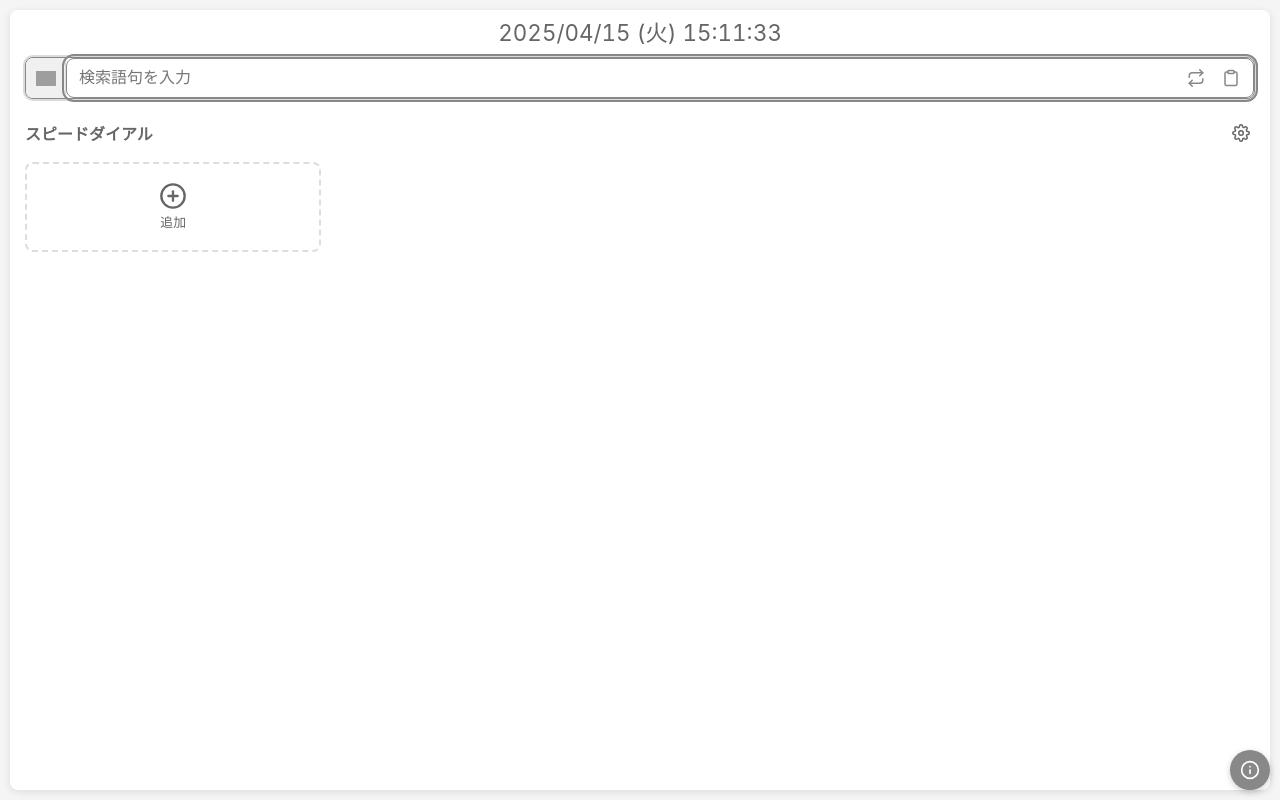
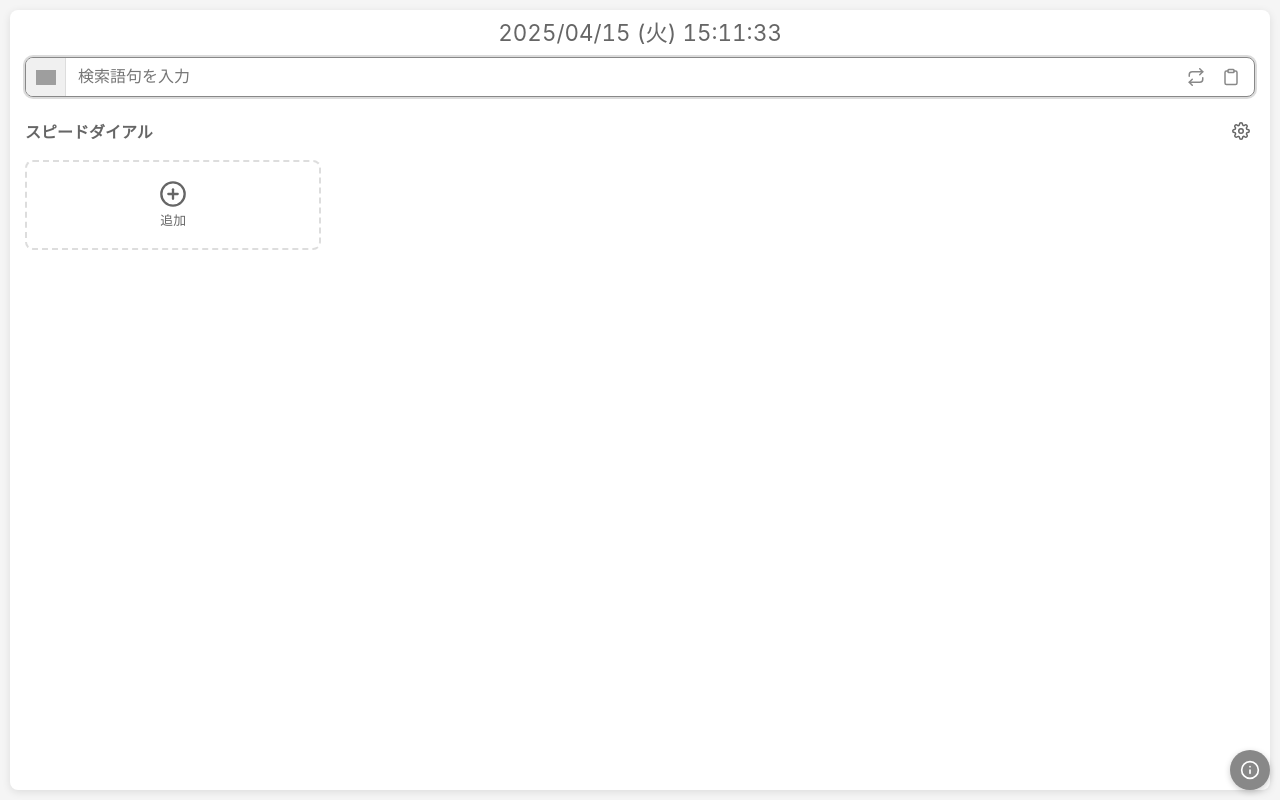
Before and after one commit to HTaE0213/MyStartpageApp, a website: page public/index.html in a window 1280 px wide. Drawn offline with nearby package versions, Linux system fonts and the light colour scheme; grey boxes are pictures that could not be loaded.

Commit message:
Update style.css

```diff
--- a/public/style.css
+++ b/public/style.css
@@ -234,39 +234,22 @@ body {
 
 /* ★ 検索入力欄の左パディングを調整して、エンジン表示とかぶらないように */
 .search-input {
-  padding-left: 48px;
-  /* 左側にスペースを確保 */
+  flex-grow: 1;
+  /* padding: 10px 126px 10px 48px; */ /* ← パディングは調整が必要 */
+  padding: 10px 12px 10px 12px;   /* ★ コンテナ内部のパディングに変更 (左右12px、上下10px) */
+  font-size: 16px;
+  /* border: 1px solid var(--border-color); */ /* ★ border を削除 */
+  border: none;                         /* ★ 明示的に border: none を指定 */
+  /* border-radius: 8px; */               /* ★ border-radius はコンテナ側で管理 */
+  transition: color 0.3s ease, background-color 0.3s ease; /* ★ transition 対象を変更 */
+  outline: none;                        /* ★ outline を完全に削除 */
+  /* outline-offset: 2px; */             /* ★ outline-offset を削除 */
+  min-width: 0;
+  background-color: transparent;        /* ★ 背景色を透明に */
+  color: var(--text-color);             /* ★ 文字色を明示的に設定 */
+  width: 100%;                          /* ★ 幅を100%に (flex-grow と併用) */
 }
 
-.search-input {
-  flex-grow: 1;
-  padding: 10px 115px 10px 12px;
-  /* ★ 右パディング調整 (ボタン3つ分想定) */
-  font-size: 16px;
-  border: 1px solid var(--border-color);
-  border-radius: 8px;
-  transition: border-color 0.3s ease, box-shadow 0.3s ease,
-    outline-color 0.3s ease;
-  /* ★ outline-color も transition 対象に */
-  outline: 2px solid transparent;
-  /* ★ 通常時は透明なアウトラインを用意 */
-  outline-offset: 2px;
-  /* ★ アウトラインを少し外側に */
-}
-
-/* ★ 通常のフォーカス時のスタイル (青色のアウトライン) */
-.search-input:focus {
-  border-color: var(--primary-color);
-  /* フォーカス時にボーダー色も変える (任意) */
-  outline-color: var(--primary-color);
-  /* ★ 通常フォーカスは設定した色 (例: グレー系) */
-}
-
-/* ★ フォールバック時に検索ボックスのアウトラインを変更するスタイル */
-.search-input.fallback-active {
-  outline-color: #e53935;
-  /* ★ 強い赤色のアウトライン */
-}
 
 .button {
   position: absolute;
@@ -418,7 +401,7 @@ body {
   border: 1px solid var(--border-color);
   border-top: none;
   border-radius: 0 0 8px 8px;
-  max-height: 50vh;
+  max-height: 80vh;
   overflow-y: auto;
   z-index: 10;
   box-shadow: 0 2px 4px rgba(0, 0, 0, 0.1);
@@ -1122,7 +1105,7 @@ body.edit-mode .speed-dial-item-buttons {
 
   .datetime-display {
     font-size: 1em;
-    padding-bottom: 8px;
+    padding-bottom: 0px;
   }
 
   .search-input {
```
